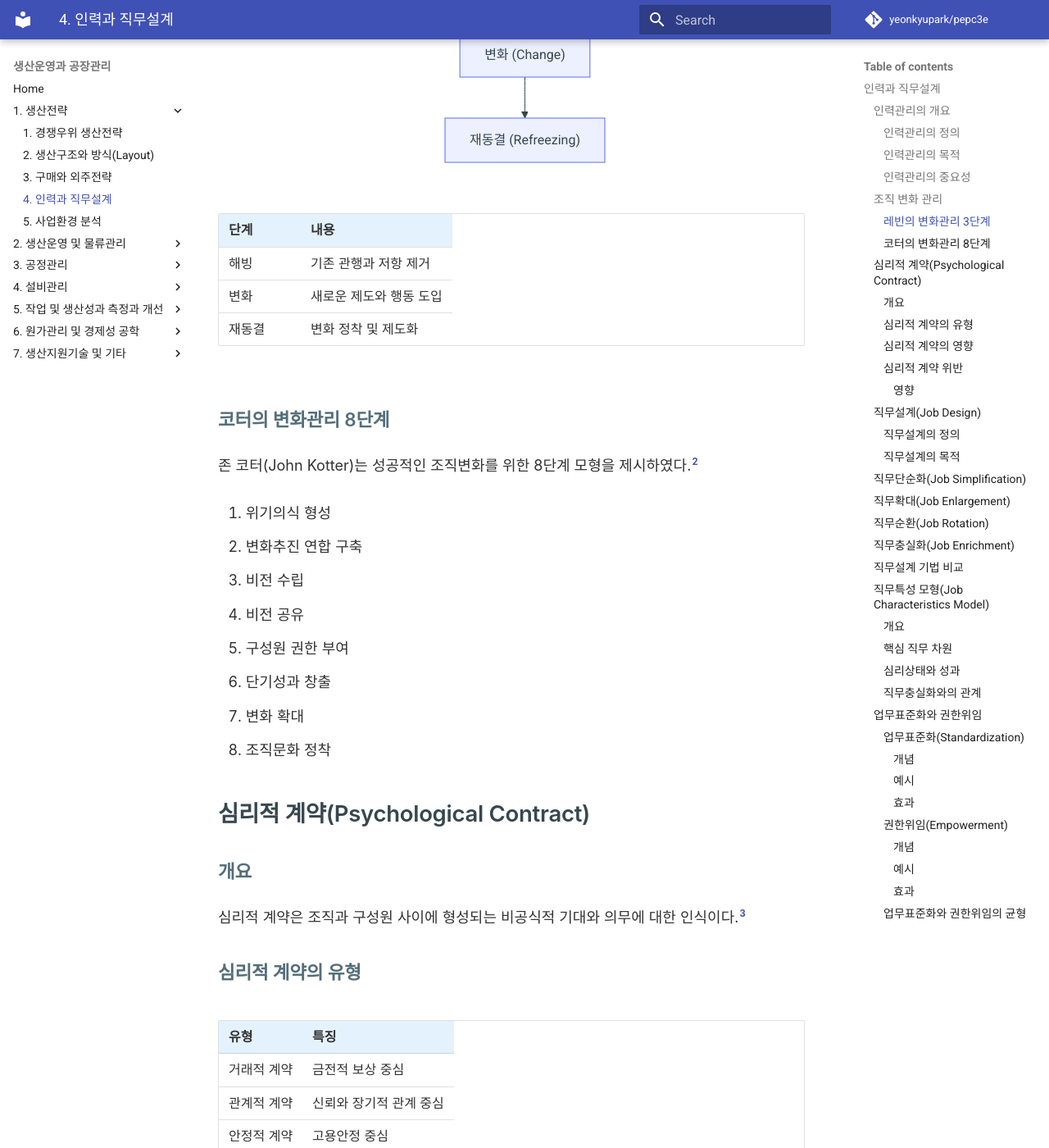
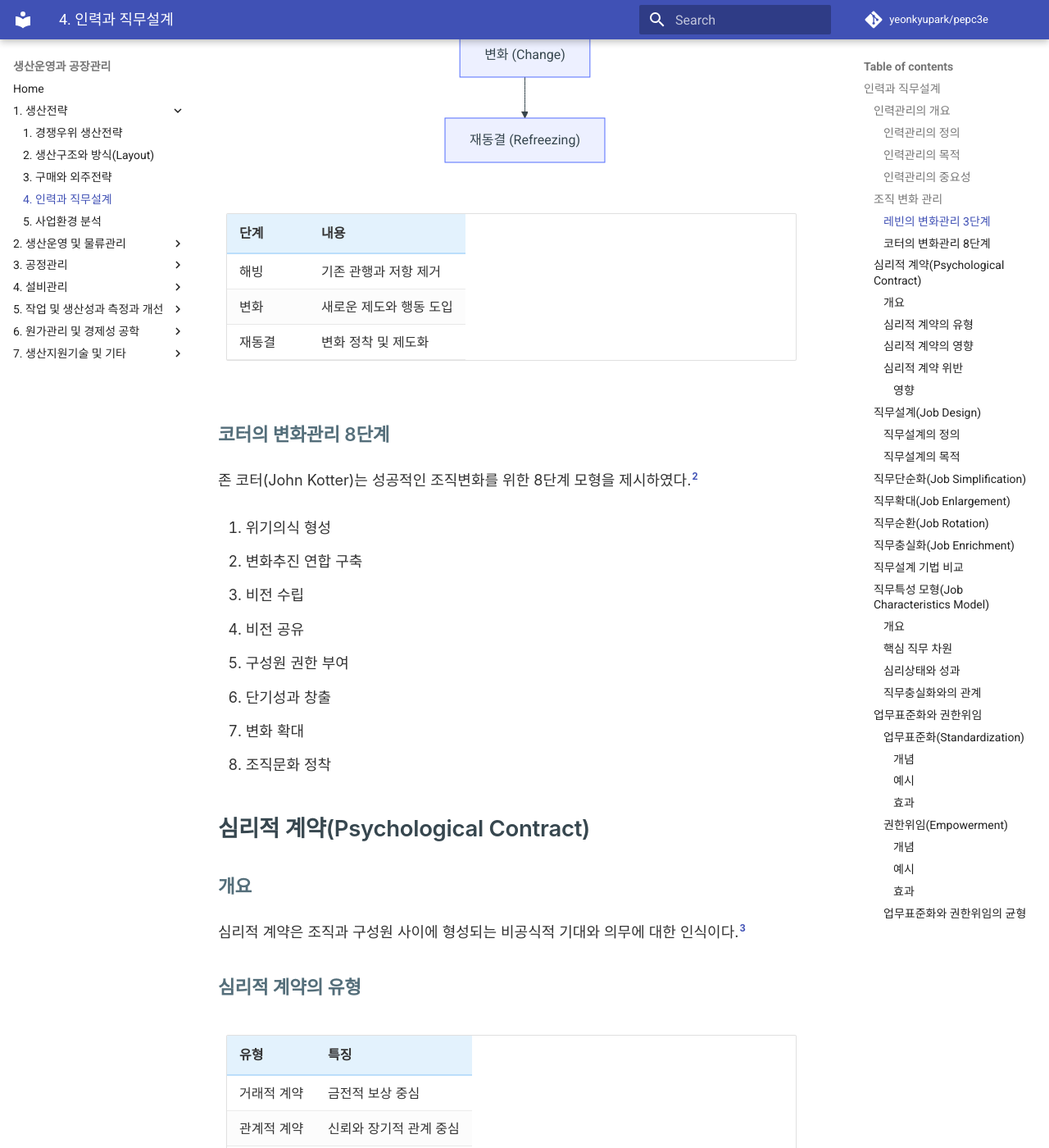
Before and after one commit to yeonkyupark/pepc3e, an MkDocs documentation site: the page built from docs/0104_workforce_and_job_design.md, in a window 1280 px wide and 1400 px high, scrolled down 1848 px. Shown: the whole window at 82% size. Built offline with MkDocs 1.6.1 and Material for MkDocs 9.7.7, drawn with Linux system fonts in a browser that asks for light colours; comment, search, counter and statistics services are not loaded.

Commit message:
Update extra.css

```diff
--- a/docs/stylesheets/extra.css
+++ b/docs/stylesheets/extra.css
@@ -210,88 +210,134 @@
    Table
    ========================================================================== */
 
+/* Table Wrapper */
+
 .md-typeset__scrollwrap{
+    width:100%;
+}
 
+/* Table Container */
+
+.md-typeset__table{
     width:100%;
 }
 
 
+/* ==========================================================================
+   Table
+   ========================================================================== */
+
+/* --------------------------------------------------------------------------
+   Table Wrapper
+   -------------------------------------------------------------------------- */
+
+.md-typeset__scrollwrap{
+    width:100%;
+}
+
 .md-typeset__table{
-
     width:100%;
 }
 
 
-/* Table */
+/* --------------------------------------------------------------------------
+   Table
+   -------------------------------------------------------------------------- */
 
 .md-typeset table:not([class]){
 
-    width:100%;
-    min-width:100%;
+    width:calc(100% - 20px);
+    max-width:calc(100% - 20px);
 
-    table-layout:fixed;
+    margin:1rem 10px;
+
+    table-layout:auto;
 
     border-collapse:collapse;
 
-    margin:1rem 0;
-
-    /* font-size:.90rem; */
     font-size:16px;
 }
 
 
-/* Header */
+/* --------------------------------------------------------------------------
+   Header
+   -------------------------------------------------------------------------- */
 
 .md-typeset table:not([class]) thead{
 
-    background:#e3f2fd;
+    background:#E3F2FD;
 }
 
 
 .md-typeset table:not([class]) th{
 
+    font-size:16px;
     font-weight:700;
 
-    text-align:center;
+    text-align:left;
 
     vertical-align:middle;
+
+    padding:.45rem .75rem;
+
+    border-bottom:2px solid #BBDEFB;
 }
 
 
-/* Cell */
+/* --------------------------------------------------------------------------
+   Cell
+   -------------------------------------------------------------------------- */
 
-.md-typeset table:not([class]) th,
 .md-typeset table:not([class]) td{
 
     font-size:16px;
-    padding:.4rem .6rem;
 
-    line-height:1.45;
+    padding:.45rem .75rem;
+
+    line-height:1.5;
 
     vertical-align:middle;
 
+    text-align:left;
+
     word-break:keep-all;
+    overflow-wrap:break-word;
 
-    overflow-wrap:anywhere;
+    border-bottom:1px solid rgba(0,0,0,.08);
 }
 
 
-/* Hover */
+/* --------------------------------------------------------------------------
+   Zebra Stripe (선택 사항)
+   -------------------------------------------------------------------------- */
+
+.md-typeset table:not([class]) tbody tr:nth-child(even){
+
+    background:#FCFCFC;
+}
+
+
+/* --------------------------------------------------------------------------
+   Hover
+   -------------------------------------------------------------------------- */
 
 .md-typeset table:not([class]) tbody tr:hover{
 
-    background:#f5f9ff;
+    background:#F5F9FF;
 }
 
 
-/* Table in List */
+/* --------------------------------------------------------------------------
+   Table in List
+   -------------------------------------------------------------------------- */
 
 .md-typeset ul li table:not([class]),
 .md-typeset ol li table:not([class]){
 
-    margin-left:.1rem;
+    width:calc(100% - 20px);
+
+    margin:1rem 10px;
 }
-
 
 
 /* ==========================================================================
```
